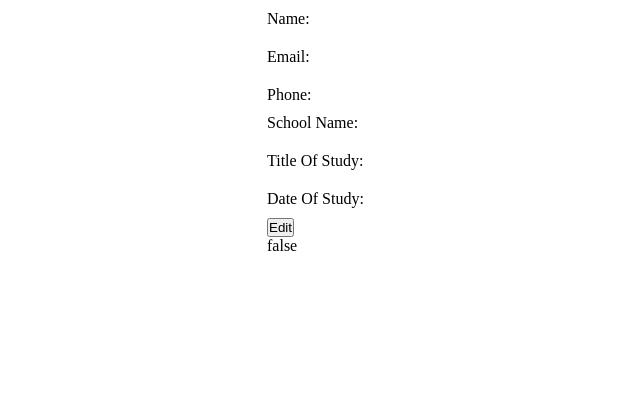
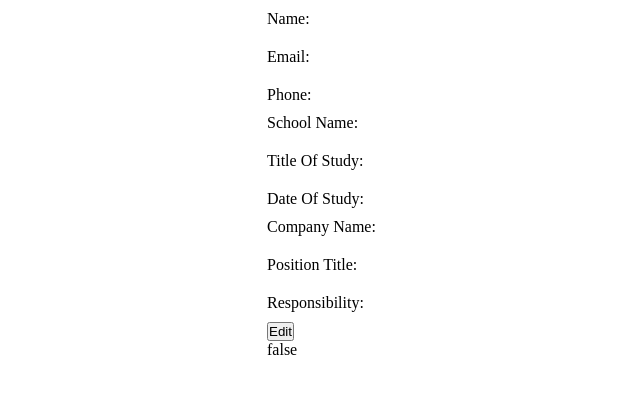
Before and after one commit to Zedai00/CVApplication, a React (Vite) app: page / in a window 1280 px wide. Shown: the top 394 px of the page, without its empty margins (133-773 px from the left). Built offline with nearby package versions, Linux system fonts and the light colour scheme.

Commit message:
Add Exp Module

```diff
--- a/src/components/Exp.jsx
+++ b/src/components/Exp.jsx
@@ -1,4 +1,39 @@
-function Exp() {
+import { useState } from "react"
+import '../styles/Exp.css'
+
+function Exp({ edit }) {
+  const [companyName, setCompanyName] = useState('')
+  const [positionTitle, setPositionTitle] = useState('')
+  const [responsibility, setResponsibility] = useState('')
+
+  const handleChange = (e) => {
+    const label = e.target.previousElementSibling.getAttribute('for')
+    switch (label) {
+      case 'companyName':
+        setCompanyName(e.target.value)
+        break
+      case 'positionTitle':
+        setPositionTitle(e.target.value)
+        break
+      case 'responsibility':
+        setResponsibility(e.target.value)
+        break
+    }
+  }
+
+  return (
+    <div className='gen'>
+      <label htmlFor="companyName">Company Name:
+      </label>
+      {edit ? <input type="text" id="companyName" onChange={handleChange} value={companyName} /> : <div>{companyName}</div>}
+      <label htmlFor="positionTitle">Position Title:
+      </label>
+      {edit ? <input type="text" id="positionTitle" onChange={handleChange} value={positionTitle} /> : <div>{positionTitle}</div>}
+      <label htmlFor="responsibility">Responsibility:
+      </label>
+      {edit ? <input type="text" id="responsibility" onChange={handleChange} value={responsibility} /> : <div>{responsibility}</div>}
+    </div>
+  )
 
 }
 
--- /dev/null
+++ b/src/styles/Exp.css
@@ -0,0 +1,10 @@
+.gen {
+  display: flex;
+  flex-direction: column;
+  align-items: normal;
+  gap: 10px;
+}
+
+.gen input {
+  margin-left: 10px;
+}
```
